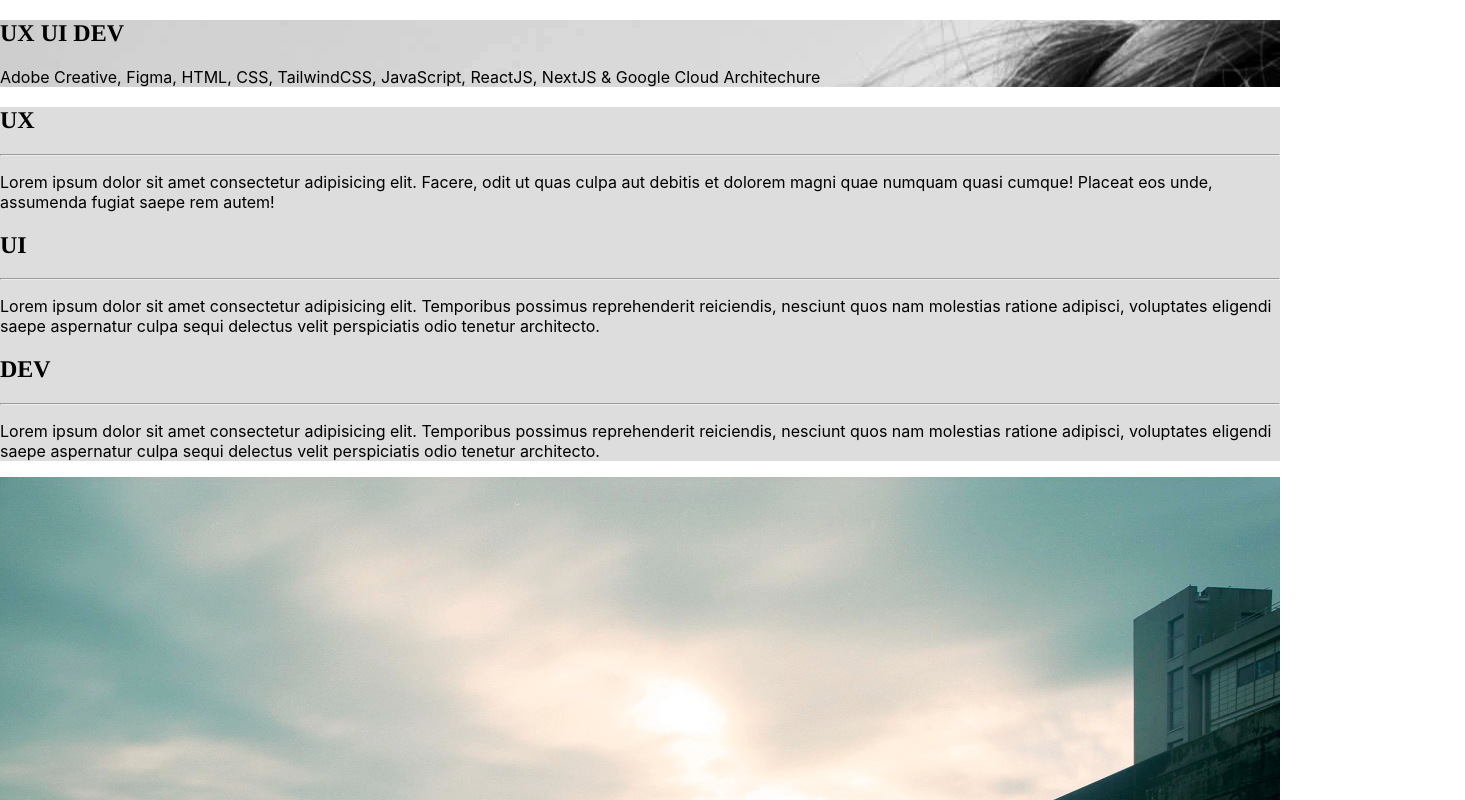
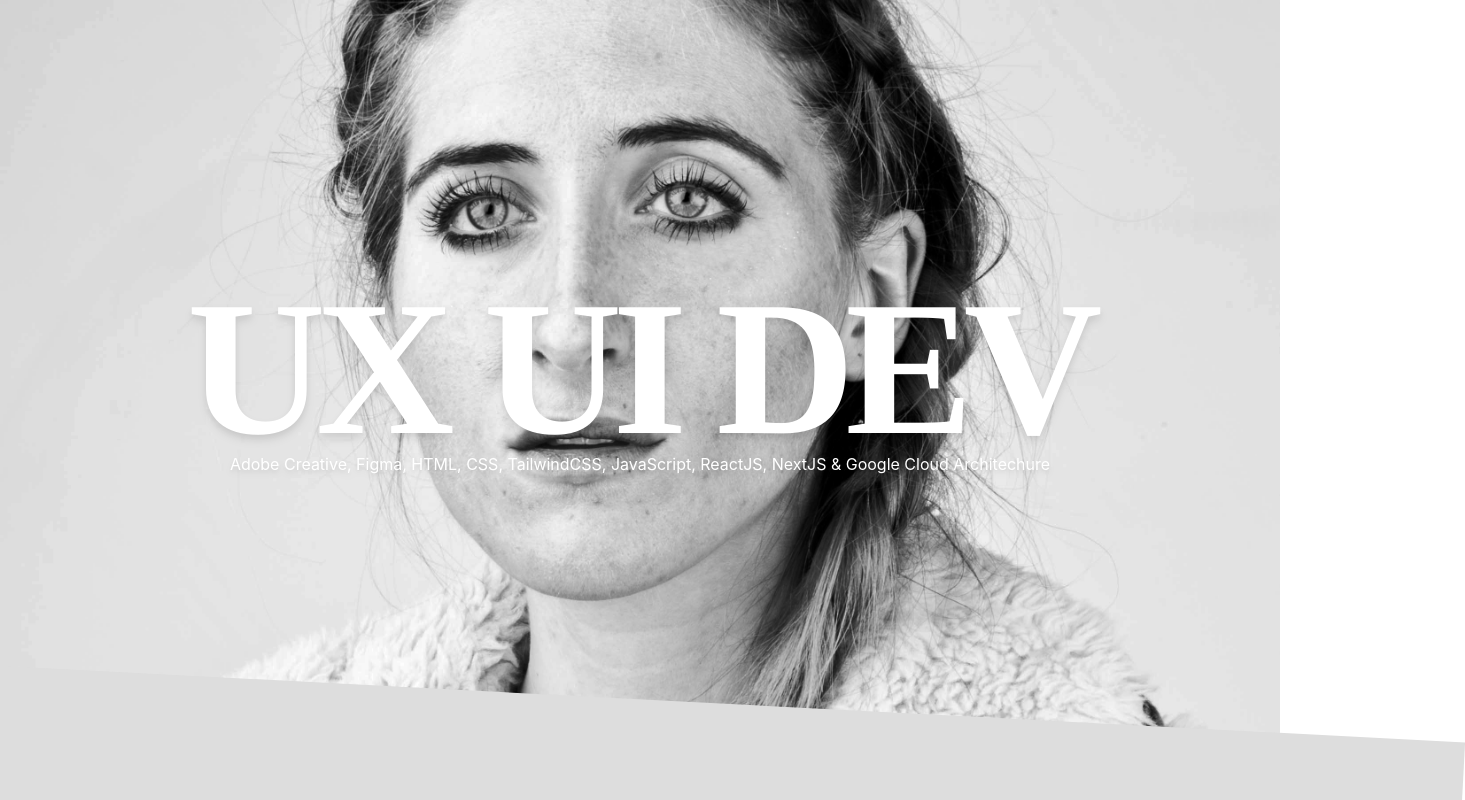
Before and after one commit to carlwicker/carlwicker-nextjs12, a Next.js app: page / in a window 1280 px wide. Shown: the top 800 px of the page, 1465 px wide, since content can reach past the window. Built offline with nearby package versions, Linux system fonts and the light colour scheme.

Commit message:
added tailwindcss

```diff
--- a/package.json
+++ b/package.json
@@ -20,5 +20,10 @@
     "react": "18.2.0",
     "react-dom": "18.2.0",
     "typescript": "4.9.3"
+  },
+  "devDependencies": {
+    "autoprefixer": "^10.4.13",
+    "postcss": "^8.4.19",
+    "tailwindcss": "^3.2.4"
   }
 }
--- /dev/null
+++ b/postcss.config.js
@@ -0,0 +1,6 @@
+module.exports = {
+  plugins: {
+    tailwindcss: {},
+    autoprefixer: {},
+  },
+}
--- /dev/null
+++ b/tailwind.config.js
@@ -0,0 +1,11 @@
+/** @type {import('tailwindcss').Config} */
+module.exports = {
+  content: [
+    "./pages/**/*.{js,ts,jsx,tsx}",
+    "./components/**/*.{js,ts,jsx,tsx}",
+  ],
+  theme: {
+    extend: {},
+  },
+  plugins: [],
+};
```
Also changed, not shown: 1 other file (tests, documents, lock files or other folders).
